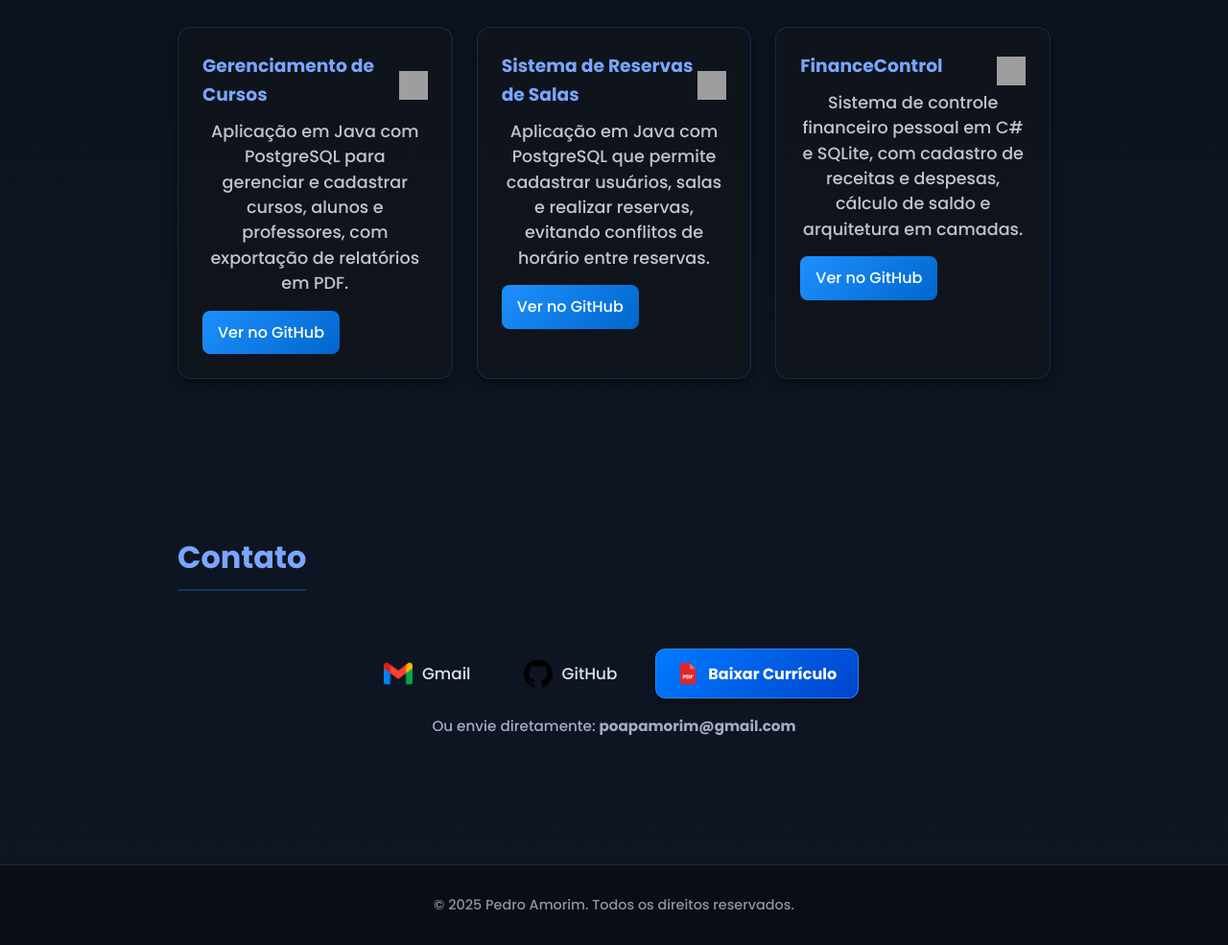
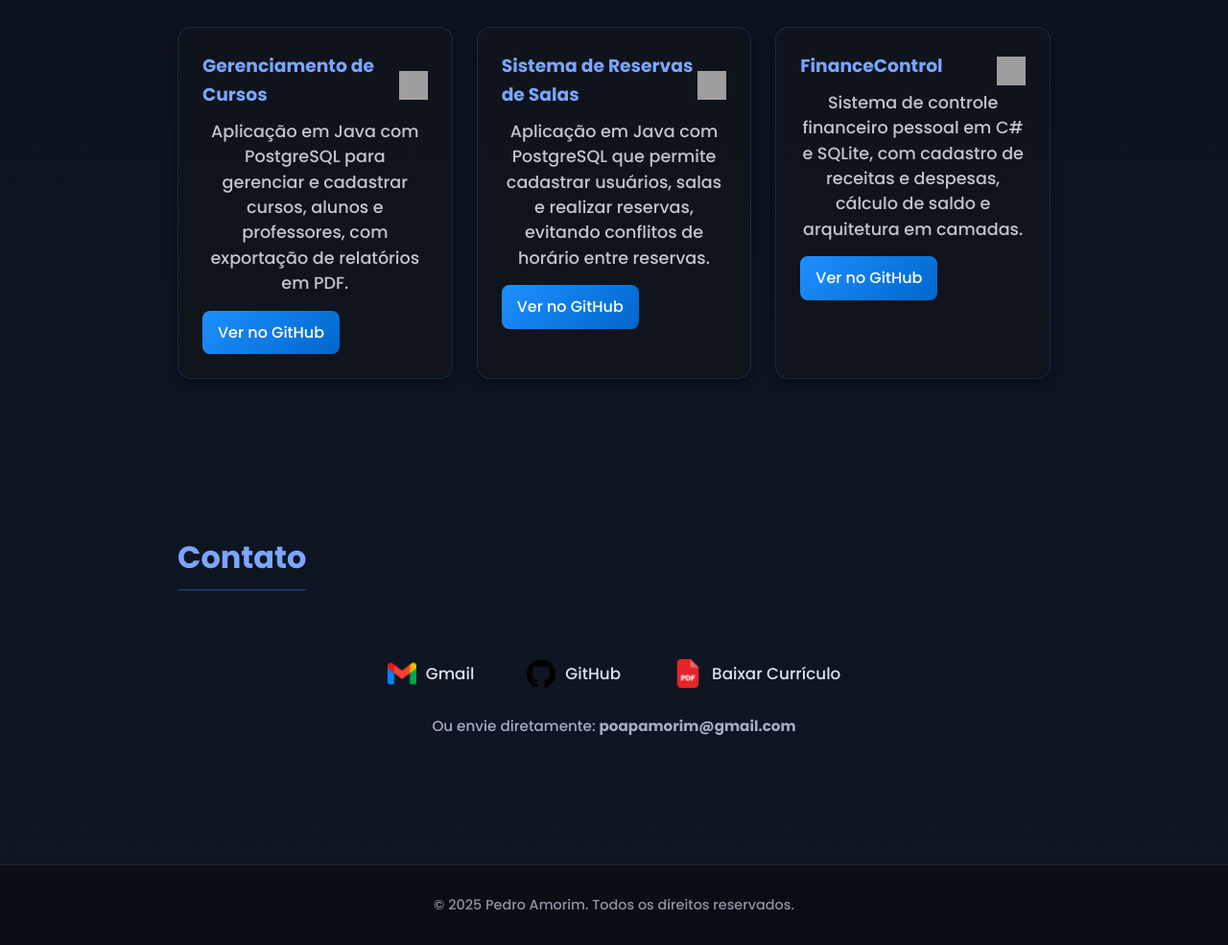
Before and after one commit to pedruuxz7/portfolio, a plain HTML site: page index.html in a window 1280 px wide. Shown: the part 1266-2251 px from the top of the page at 96% size. Drawn offline with Linux system fonts and the light colour scheme; grey boxes are pictures that could not be loaded.

Commit message:
Atualização

```diff
--- a/index.html
+++ b/index.html
@@ -4,6 +4,8 @@
   <meta charset="UTF-8" />
   <meta name="viewport" content="width=device-width, initial-scale=1.0" />
   <title>Pedro Amorim | Portfólio</title>
+<link rel="icon" type="image/png" href="favicon.png">
+
   <link href="https://fonts.googleapis.com/css2?family=Poppins:wght@300;500;700&display=swap" rel="stylesheet" />
 
   <style>
@@ -228,27 +230,6 @@
       box-shadow: 0 0 10px #1e90ff40;
     }
 
-    .btn-cv {
-      display: flex;
-      align-items: center;
-      gap: 10px;
-      background: linear-gradient(135deg, #007bff, #0044cc);
-      color: #fff;
-      padding: 12px 22px;
-      border-radius: 10px;
-      text-decoration: none;
-      font-weight: 600;
-      transition: 0.3s;
-      box-shadow: 0 4px 10px rgba(0,0,0,0.4);
-      border: 1px solid #1e90ff;
-    }
-
-    .btn-cv:hover {
-      transform: translateY(-3px) scale(1.03);
-      background: linear-gradient(135deg, #4aa3ff, #007bff);
-      box-shadow: 0 6px 14px rgba(30,144,255,0.4);
-    }
-
     footer {
       text-align: center;
       padding: 30px;
@@ -364,8 +345,8 @@ Busco crescer como desenvolvedor backend, sempre aprendendo e aprimorando minhas
     <a href="https://github.com/pedruuxz7" target="_blank" class="btn-social">
       <img src="github.png" alt="GitHub" /> GitHub
     </a>
-      <a href="CurriculoPedroAmorim.pdf" download class="btn-cv">
-        <img src="pdf.png" alt="PDF" style="width: 22px;" /> Baixar Currículo
+    <a href="CurriculoPedroAmorim.pdf" download class="btn-social">
+      <img src="pdf.png" alt="PDF" /> Baixar Currículo
     </a>
   </div>
 
@@ -373,6 +354,7 @@ Busco crescer como desenvolvedor backend, sempre aprendendo e aprimorando minhas
     Ou envie diretamente: <strong>poapamorim@gmail.com</strong>
   </p>
 </section>
+
 
   <footer>
     <p>&copy; 2025 Pedro Amorim. Todos os direitos reservados.</p>
```
Also changed, not shown: favicon.png (added). Lines whose indentation alone changed are shown as unchanged.
